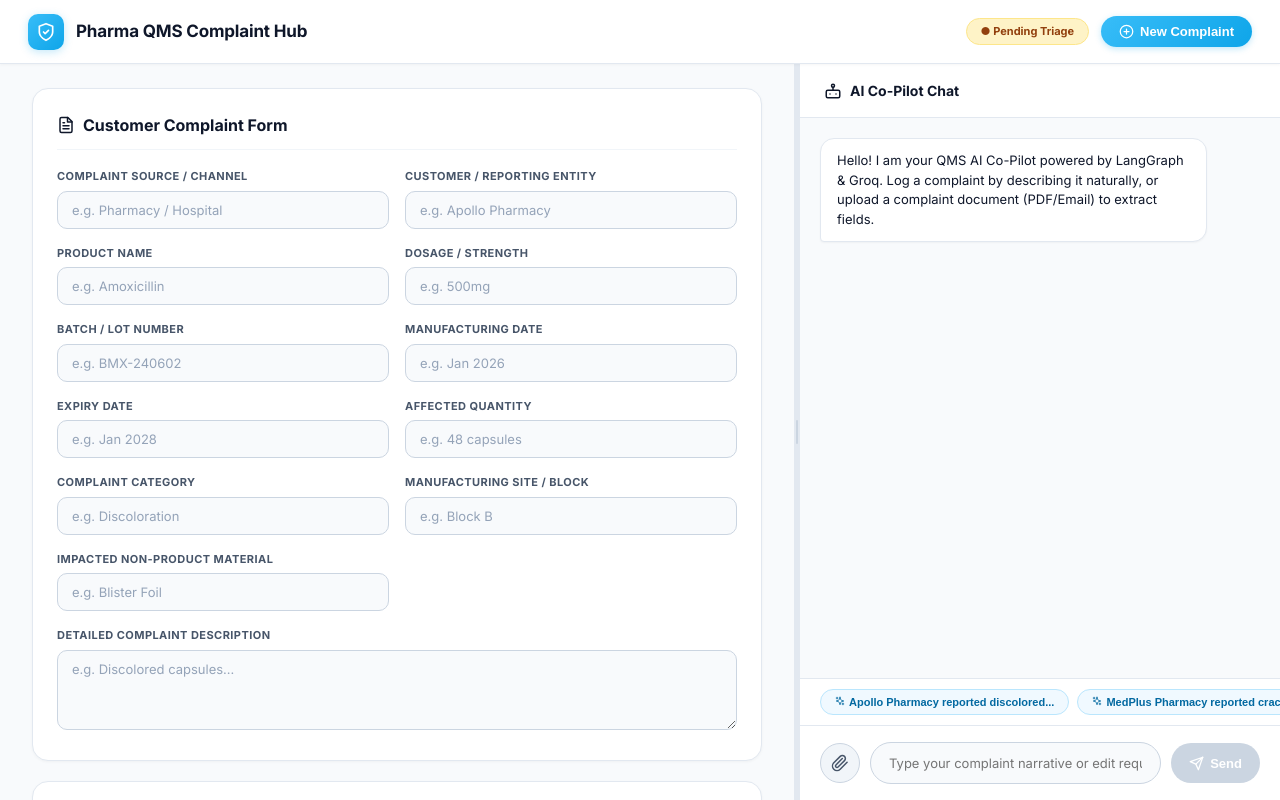
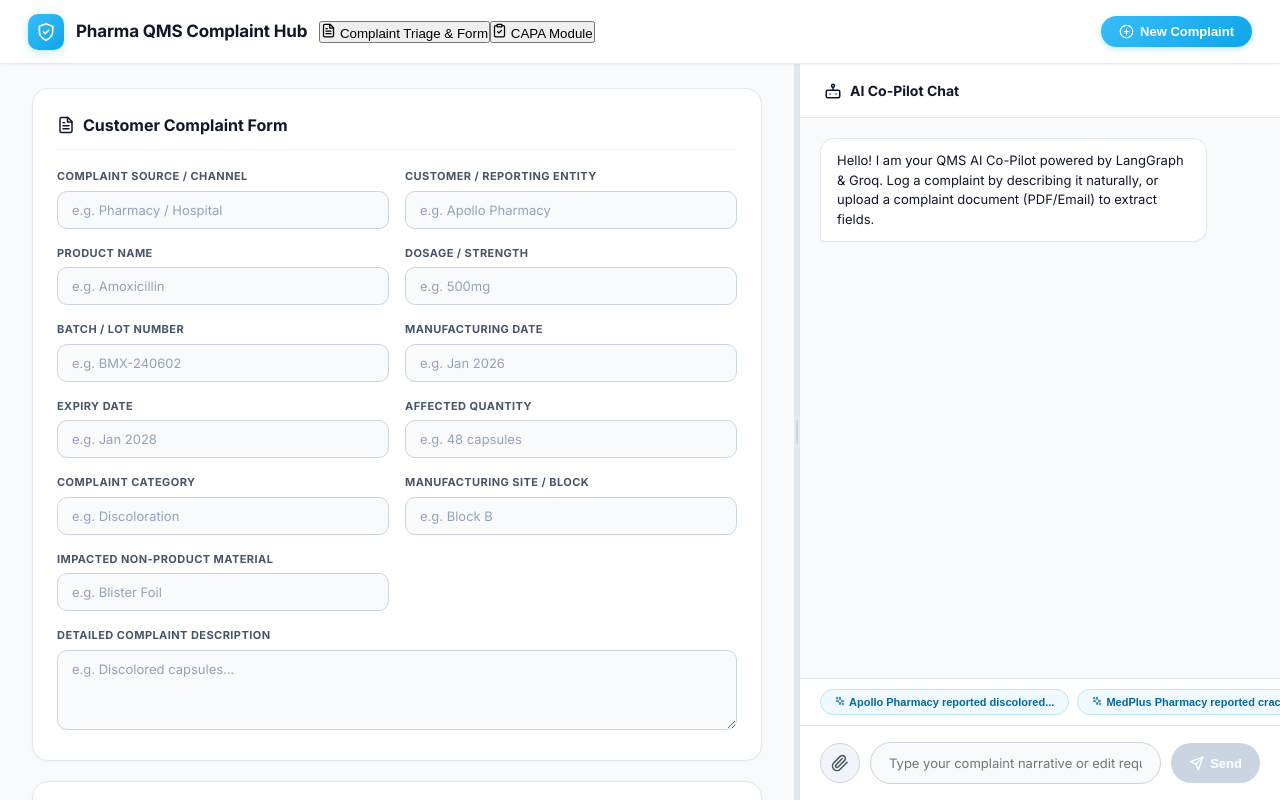
Before and after one commit to NAMANSAINI62/Health_care, a React (Vite) app in the folder frontend/: page / in a window 1280 px wide. Built offline with nearby package versions, Linux system fonts and the light colour scheme; no server answers; the HTML template or start-up script is replaced by a standard one.

Commit message:
Update Header.jsx with navigation tabs

```diff
--- a/frontend/src/components/Header/Header.jsx
+++ b/frontend/src/components/Header/Header.jsx
@@ -1,8 +1,15 @@
 import React from 'react';
-import { ShieldCheck, PlusCircle, History } from 'lucide-react';
+import { ShieldCheck, PlusCircle, History, FileText, ClipboardCheck } from 'lucide-react';
 import StatusPill from '../StatusPill/StatusPill';
 
-export const Header = ({ complaintId, status, onNewComplaint, onOpenAuditModal }) => {
+export const Header = ({
+  activeTab,
+  onTabChange,
+  complaintId,
+  status,
+  onNewComplaint,
+  onOpenAuditModal
+}) => {
   return (
     <header className="app-header">
       <div className="brand-section">
@@ -12,10 +19,26 @@ export const Header = ({ complaintId, status, onNewComplaint, onOpenAuditModal }
         <div>
           <div className="brand-name">Pharma QMS Complaint Hub</div>
         </div>
+
+        {/* View Navigation Tabs */}
+        <nav className="header-nav-tabs">
+          <button
+            className={`nav-tab-btn ${activeTab === 'triage' ? 'active' : ''}`}
+            onClick={() => onTabChange('triage')}
+          >
+            <FileText size={15} /> Complaint Triage & Form
+          </button>
+          <button
+            className={`nav-tab-btn ${activeTab === 'capa' ? 'active' : ''}`}
+            onClick={() => onTabChange('capa')}
+          >
+            <ClipboardCheck size={15} /> CAPA Module
+          </button>
+        </nav>
       </div>
 
       <div style={{ display: 'flex', alignItems: 'center', gap: '12px' }}>
-        {complaintId && (
+        {complaintId && activeTab === 'triage' && (
           <>
             <span className="complaint-id-tag">
               Complaint #{complaintId}
@@ -26,7 +49,7 @@ export const Header = ({ complaintId, status, onNewComplaint, onOpenAuditModal }
           </>
         )}
 
-        <StatusPill status={status} />
+        {activeTab === 'triage' && <StatusPill status={status} />}
 
         <button className="btn-pill-primary" onClick={onNewComplaint}>
           <PlusCircle size={15} /> New Complaint
```
